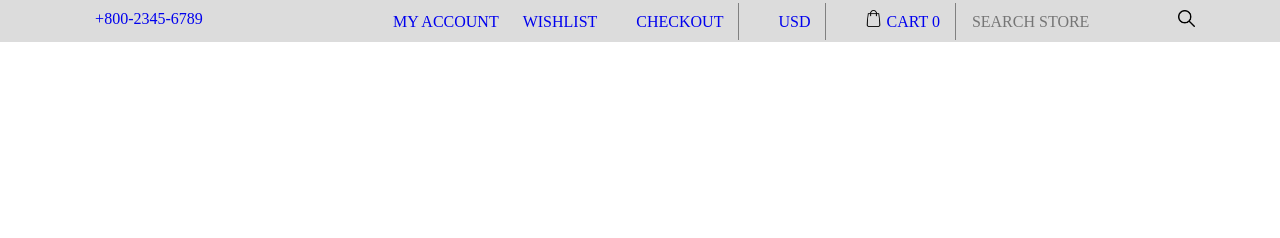
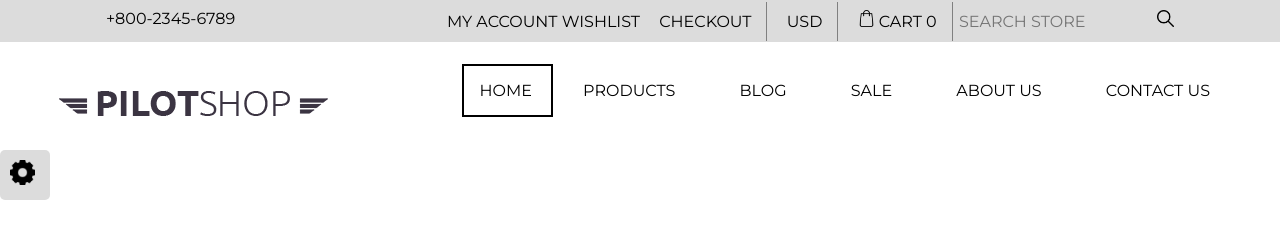
Before and after one commit to DevUsman-18/pilotshop-build, a plain HTML site: page index.html in a window 1280 px wide. Drawn offline with Linux system fonts and the light colour scheme.

Commit message:
commit before i hurt myself

```diff
--- a/index.html
+++ b/index.html
@@ -4,6 +4,7 @@
     <meta charset="UTF-8">
     <meta name="viewport" content="width=device-width, initial-scale=1.0">
     <title>PilotShop Build</title>
+	<link href="https://fonts.googleapis.com/css2?family=Montserrat&display=swap" rel="stylesheet">
     <link rel="stylesheet" href="styles.css" type="text/css">
 	<link rel="stylesheet" href="normalize.css" type="text/css">
   </head>
@@ -45,8 +46,30 @@
 	</nav>
 
 	<header>
+		<div> <img src="./images/logo.png" alt="pilot shop logo" />
+		</div>
+
+		<div>
+			<a href="#" class="home">HOME </a>
+			<a href="#"> PRODUCTS </a>
+			<a href="#"> BLOG </a>
+			<a href="#"> SALE </a>
+			<a href="#"> ABOUT US </a>
+			<a href="#"> CONTACT US </a>
+		</div>
+	</header>
+
+	<header class="mobile-header">
+		<div>
+			<img src="./images/logo.png" alt="pilot shop logo" />
+			<!-- <a href="#"> PILOT SHOP </a> -->
+		</div>
 
 	</header>
+
+	<div class="settings">
+			<img src="./images/gear.png" alt="settings" />
+	<div>
 
   </body>
 
--- a/styles.css
+++ b/styles.css
@@ -1,7 +1,9 @@
 * {
 	box-sizing: border-box;
+	font-family: 'Montserrat', sans-serif;
 }
 
+/*NAV*/
 nav {
 	display: flex;
 	justify-content: space-around;
@@ -12,6 +14,7 @@ nav {
 .mobile-nav {
 	display: none;
 }
+
 nav img {
 	width: 17px;
 	height: 17px;
@@ -19,7 +22,7 @@ nav img {
 
 a {
 	text-decoration: none;
-	margin: 10px;
+	color: #000000;
 }
 
 input {
@@ -30,6 +33,49 @@ input {
 .nav-border {
 	border-right: solid 1px gray;
 	padding: 10px 15px;
+}
+
+/*HEADER*/
+header {
+	display: flex;
+	justify-content: space-between;
+	padding: 40px;
+}
+
+.mobile-header {
+	display: none;
+}
+
+header a {
+	padding: 30px ;
+}
+
+.home {
+	border: 2px solid #000000;
+	padding: 15px;
+}
+
+header a:hover {
+	border: 2px solid #000000;
+	padding: 15px;
+	margin: 10px;
+}
+
+.settings {
+	position: fixed;
+	top: 150px;
+	left: 0;
+	width: 50px;
+	height: 50px;
+	background-color:#DCDCDC ;
+	border-radius: 5px;
+}
+
+.settings img {
+	width: 25px;
+	height: 25px;
+	display: block;
+	margin: 10px;
 }
 
 @media screen and (max-width: 800px) {
@@ -47,4 +93,14 @@ input {
 	.middle-nav {
 		align-self: flex-end;
 	}
+
+	header {
+		display: none;
+	}
+
+	.mobile-header {
+		display: flex;
+		justify-content: center;
+	}
+
 }
```
Also changed, not shown: images/gear.png (added), images/logo.png (added).
